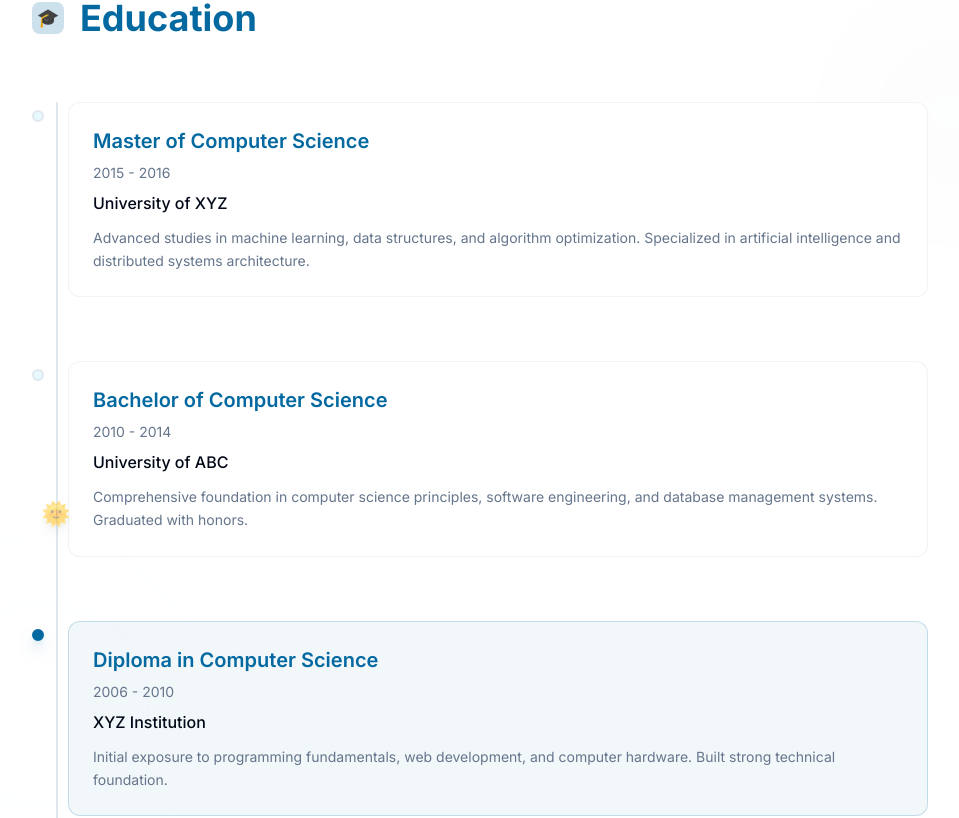
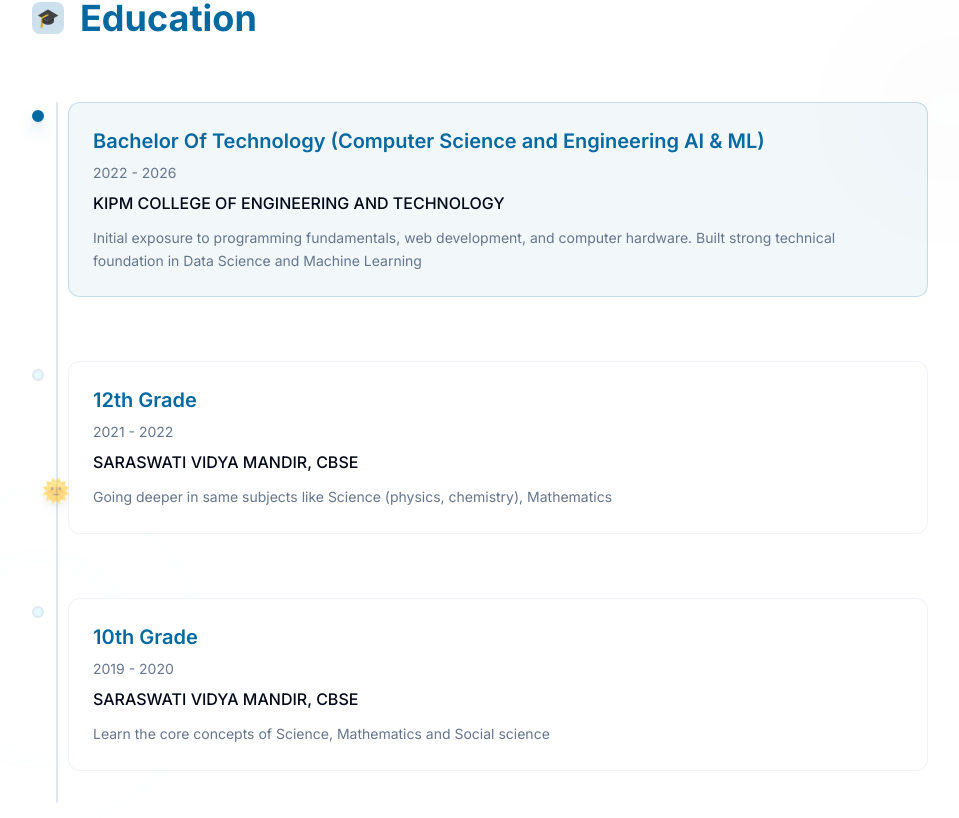
Before and after one commit to shivesh122/shivesh-portfolio, a React (Vite) app: page / in a window 1280 px wide. Shown: the part 1999-2817 px from the top of the page, without its empty margins (160-1119 px from the left). Built offline with nearby package versions, Linux system fonts and the light colour scheme.

Commit message:
Update Admission.tsx

```diff
--- a/src/components/Admission.tsx
+++ b/src/components/Admission.tsx
@@ -45,25 +45,27 @@ const Admission = () => {
 
   const admissionData = [
     {
-      title: "Master of Computer Science",
-      period: "2015 - 2016",
-      institution: "University of XYZ",
-      description: "Advanced studies in machine learning, data structures, and algorithm optimization. Specialized in artificial intelligence and distributed systems architecture.",
+      title: "Bachelor Of Technology (Computer Science and Engineering AI & ML)",
+      period: "2022 - 2026",
+      institution: "KIPM COLLEGE OF ENGINEERING AND TECHNOLOGY",
+      description: "Initial exposure to programming fundamentals, web development, and computer hardware. Built strong technical foundation in Data Science and Machine Learning",
+      isActive: true
+    },
+
+    {
+      title: "12th Grade",
+      period: "2021 - 2022",
+      institution: "SARASWATI VIDYA MANDIR, CBSE",
+      description: "Going deeper in same subjects like Science (physics, chemistry), Mathematics",
       isActive: false
     },
+
     {
-      title: "Bachelor of Computer Science",
-      period: "2010 - 2014",
-      institution: "University of ABC",
-      description: "Comprehensive foundation in computer science principles, software engineering, and database management systems. Graduated with honors.",
+      title: "10th Grade",
+      period: "2019 - 2020",
+      institution: "SARASWATI VIDYA MANDIR, CBSE",
+      description: "Learn the core concepts of Science, Mathematics and Social science",
       isActive: false
-    },
-    {
-      title: "Diploma in Computer Science",
-      period: "2006 - 2010",
-      institution: "XYZ Institution",
-      description: "Initial exposure to programming fundamentals, web development, and computer hardware. Built strong technical foundation.",
-      isActive: true
     }
   ];
 
```
